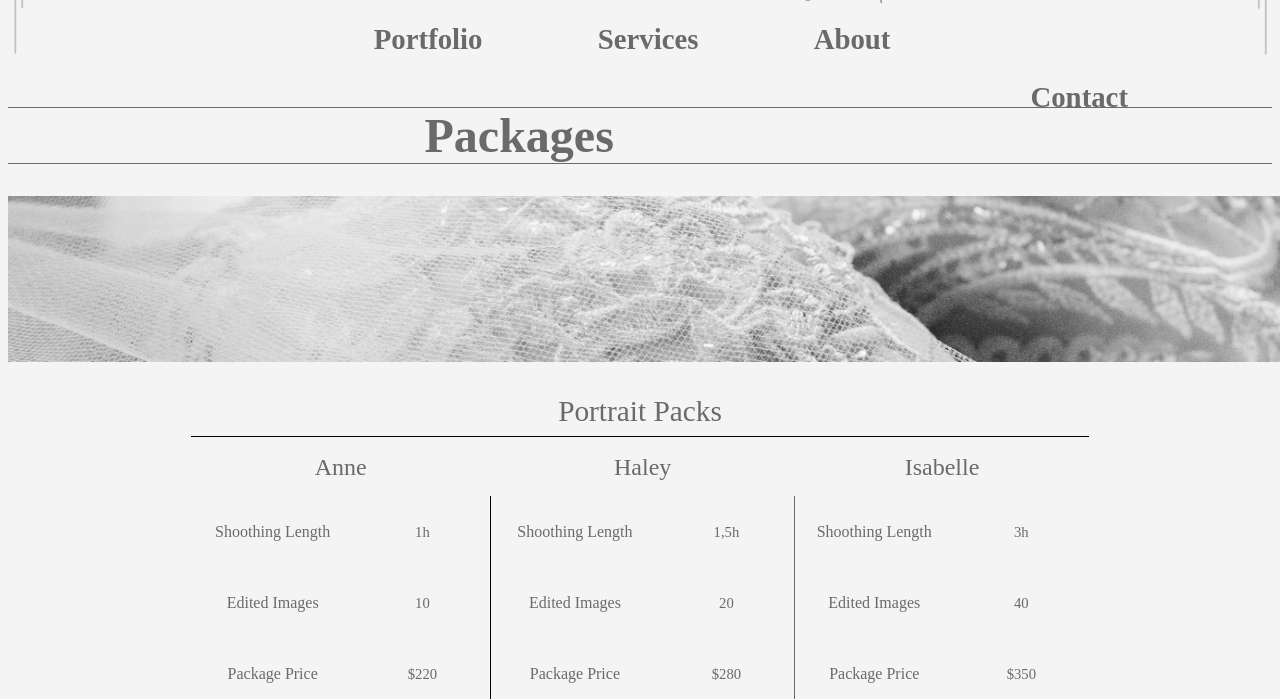
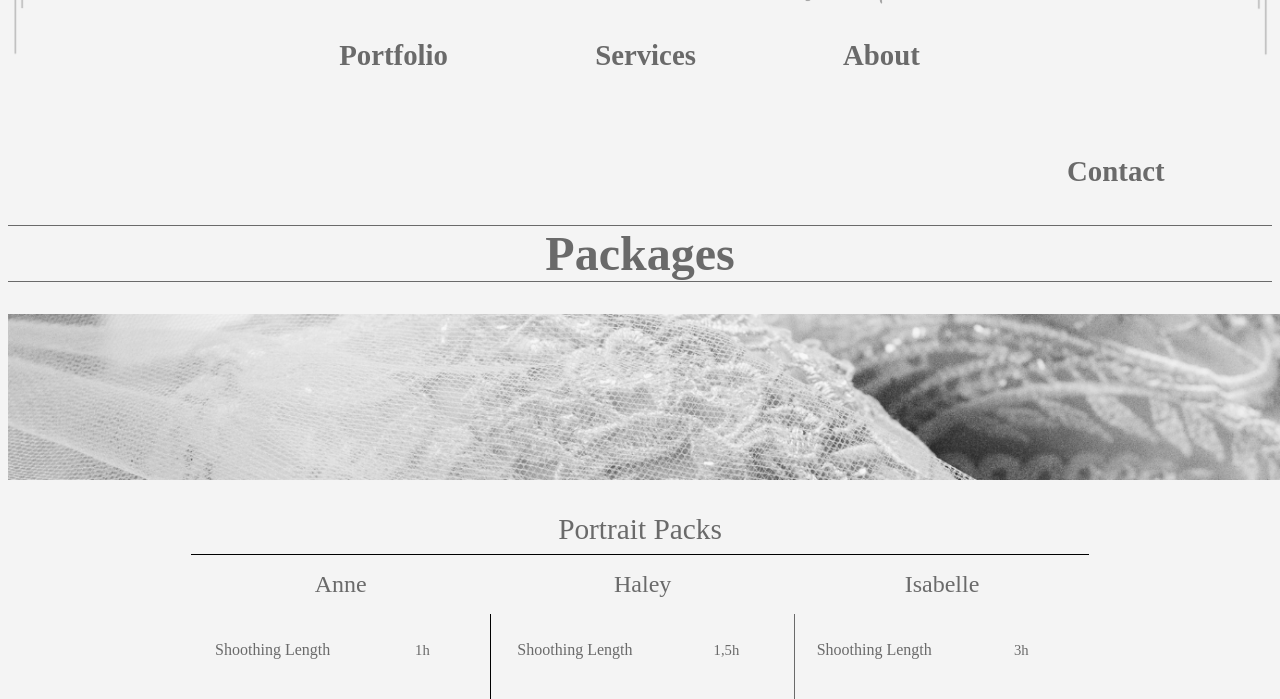
Before and after one commit to J3sseT/WhiteFoxStudio, a plain HTML site: page Pages/Services.html in a window 1280 px wide. Shown: the part 101-800 px from the top of the page. Drawn offline with Linux system fonts and the light colour scheme.

Commit message:
Navigation added; contact and service pages updated

```diff
--- a/Pages/Services.html
+++ b/Pages/Services.html
@@ -27,12 +27,19 @@
 
         <main>
 
-            <h4>
-            <a href="../Pages/Portfolio.html" id="Portfolio">Portfolio</a>
-            <a href="../Pages/Services.html" id="Services">Services</a>
-            <a href="../Pages/About" id="About">About</a>
-            <a href="../Pages/Contact.html" id="Contact">Contact</a>
-            </h4>
+            <nav id="navMenu">
+                <ul>
+                    <li><a href="../Pages/Portfolio.html" >Portfolio</a></li>
+                        <ul>
+                            <li><a href="../Pages/leo&ohle.html">Leo and Ohle</a></li>
+                            <li><a href="../Pages/mel&lars.html">Melina and Lars</a></li>
+                            <li><a href="../Pages/misty&david.html">Misty and David</a></li>
+                        </ul>
+                    <li><a href="../Pages/Services.html" >Services</a></li>
+                    <li><a href="../Pages/About">About</a></li>
+                    <li><a href="../Pages/Contact.html">Contact</a></li>
+                </ul>
+            </nav>
 
             <h1>Packages</h1>
             <object>
--- a/Styles/Contact.css
+++ b/Styles/Contact.css
@@ -1,73 +1,184 @@
 @import url('https://fonts.googleapis.com/css2?family=Quicksand:wght@600&family=Source+Code+Pro:wght@400&display=swap');
+
 html {
-    background-color: #202020;
+    background-color: #f4f4f4;
+    background-size: cover;
+    background-repeat: no-repeat;
+    background-position: center;
 }
-header h1 {
-    margin-top: 1em;
-    margin-left: 1em;
+
+/* Lines Top */
+#lu {
+    z-index: -2;
+    float: left;
+    margin-top: 0em;
+    margin-left: 0.2em;
+    opacity: 0.5;
+
 }
-header h1 a {
-    font-family: "Quicksand", sans-serif;
+
+#ru {
+    z-index: -2;
+    float: right;
+    margin-top: 0em;
+    margin-right: 0.2em;
+    opacity: 0.5;
+}
+
+/*Images*/
+#Title {
+    z-index: -2;
+    position: absolute;
+    margin-left: 34em;
+}
+
+#Fox1 {
+    position: absolute;
+    z-index: -1;
+    margin-top: 2.5em;
+    margin-left: 10em;
+}
+
+#Fox2 {
+    position: absolute;
+    float: right;
+    z-index: -1;
+    margin-top: 2.5em;
+    margin-left: 54em;
+}
+
+/* Menu */
+#navMenu {
+    margin-left: 11em;
+}
+#navMenu ul {
+    position: relative;
+    list-style: none;
+}
+#navMenu ul li {
+    padding-right: 2em;
+    list-style: none;
+    float: left;
+}
+#navMenu ul ul {
+    display: none;
+    position: absolute;
+    top: 100%;
+}
+#navMenu ul ul li {
+    float: none;
+    border: none;
+}
+#navMenu ul li:hover > ul {
+    display: block;
+}
+#navMenu > ul::after {
+    content: "";
+    display: block;
+    clear: both;
+}
+#navMenu a {
     text-decoration: none;
-    color: white;
-    float: left;
-    font-size: 1.5em;
+    color: #6a6a6a;
+    background-color: #f4f4f4;
+    font-family: serif;
+    font-size: 1.8em;
+    font-weight: bold;
+    line-height: 2em;
+    margin-top: 3em;
+    margin-left: 4em;
+
 }
-header h1 a:visited {
+#navMenu ul li a {
+	text-align: center;
+	display: block;
+	text-decoration: none;
+}
+#navMenu a:visited {
     text-decoration: none;
+
 }
-nav h4 {
-    float: right;
-    list-style: none;
-	position: relative;
-    margin-right: 1em;
+#navMenu ul li a:hover {
+    color: #6e1c25;
 }
-nav a {
-	text-align: center;
-	width: 5em;
-	text-decoration: none;
-	color: white;
-    font-family: "Quicksand", sans-serif;
-    font-size: 1.5em;
-    letter-spacing: .1em;
-    background-color: darkgray;
-    border-radius: 1em;
-    padding: 0.5em 1em 0.5em 1em;
+/*Service Options*/
+main {
+
 }
-section h1 {
-    color: white;
-    font-family: "Quicksand", sans-serif;
-    padding-top: 10em;
-    margin-left: 4em;
+h2 {
+    font-family: serif;
+    font-size: 3em;
+    margin-top: 0.5em;
+    border-top: 0.02em solid #6a6a6a;
+    border-bottom: 0.02em solid #6a6a6a;
+    color: #6a6a6a;
     text-align: center;
 }
 #contact {
-    color: white;
-    float: inherit;
     border: none;
-    margin-right: 35em;
-    float: right;
+    margin-right: 37em;
+    text-align: right;
 }
 #contact label {
-    text-align: right;
-    width: 8em;
-    float: left;
-    line-height: 2em;
-    font-family: "Quicksand", sans-serif;
-    font-size: 1.5em;
+    padding-right: 1em;
+    line-height: 3.5em;
+    font-family: serif;
+    font-weight: bold;
+    color: #6a6a6a;
+    font-size: 1.2em;
 }
 #contact input {
-    margin-left: 2em;
     height: 2em;
-    width: 10em;
-    font-family: "Quicksand", sans-serif;
-    font-size: 1.5em;
+    width: 15em;
+    font-size: 1.2em;
+    font-family: serif;
+}
+#contact #messageLabel {
+    vertical-align: top;
+}
+#contact #message {
+    width: 15.1em;
+    height: 10em;
+    font-family: serif;
+    font-size: 1.2em;
+    flex-wrap: wrap;
+    vertical-align: top;
+    border: 1px solid black;
+}
+#button {
+    position: absolute;
+    left: 32em;
+    width: 15em;
+    font-size: 1.2em;
+    margin-top: 1em;
+    font-family: serif;
+    font-weight: bold;
+    background-color: #e0e0e0;
+    color: #4a4a4a;
+    border: 1px solid black;
+    cursor: pointer;
+}
+/*Footer*/
+footer {
+    z-index: 5;
+    text-align: center;
+    margin-top: 12em;
+    font-family: sans-serif;
+    color: #6a6a6a;
+    font-size: 0.7em;
+}
+
+/* Lines Bottom */
+#ll {
+    z-index: -2;
+    float: left;
+    margin-top: -11.2em;
+    opacity: 0.5;
+
+}
+#rl {
+    z-index: -2;
     float: right;
+    margin-top: -11.2em;
+    opacity: 0.5;
 }
-footer {
-    text-align: center;
-    padding-top: 40em;
-    font-family: "Quicksand", sans-serif;
-    color: white;
-    font-size: 1em;
-}
--- a/Styles/Portfolio.css
+++ b/Styles/Portfolio.css
@@ -50,70 +50,62 @@ html {
 
 
 /* Menu */
-h4 {
-    z-index: 4;
+#navMenu {
+    margin-left: 11em;
+}
+#navMenu ul {
+    position: relative;
+    list-style: none;
+}
+#navMenu ul li {
+    padding-right: 2em;
+    list-style: none;
+    float: left;
+}
+#navMenu ul ul {
+    display: none;
+    position: absolute;
+    top: 100%;
+}
+#navMenu ul ul li {
+    float: none;
+    border: none;
+}
+#navMenu ul li:hover > ul {
+    display: block;
+}
+#navMenu > ul::after {
+    content: "";
+    display: block;
+    clear: both;
+}
+#navMenu a {
+    text-decoration: none;
+    color: #6a6a6a;
+    background-color: #f4f4f4;
+    font-family: serif;
     font-size: 1.8em;
     line-height: 2em;
     margin-top: 3em;
-    margin-left: 15.7em;
-    background-color: none;
-    font-family: serif;
+    margin-left: 4em;
+    font-weight: bold;
 
 }
-a {
+#navMenu ul li a {
+	text-align: center;
+	display: block;
+	text-decoration: none;
+}
+#navMenu a:visited {
     text-decoration: none;
-    color: #6a6a6a;
+
 }
-a:visited {
-    text-decoration: none;
-}
-a:hover {
+#navMenu ul li a:hover {
     color: #6e1c25;
 }
-#Portfolio {
-    z-index: 6;
-    float: left;
-    padding-right: 4em;
-    margin-left: -3em;
-}
-#Services {
-    z-index: 6;
-    float: left;
-    padding-right: 4em;
-
-}
-#About {
-    z-index: 6;
-    padding-right: 4em;
-
-}
-#Contact {
-    z-index: 6;
-    float: right;
-    padding-right: 5em;
-}
-
-ul {
-  list-style-type: none;
-  margin: 0;
-  padding: 0;
-  overflow: hidden;
-}
-
-li {
-  float: left;
-}
-
-li a {
-  display: block;
-  padding: 8px;
-  background-color: #dddddd;
-}
-
 /*Service Options*/
 
 h1 {
-    z-index: 8;
     font-family: serif;
     font-size: 3em;
     margin-top: 0.5em;
--- a/Styles/Services.css
+++ b/Styles/Services.css
@@ -54,67 +54,59 @@ html {
 }
 
 /* Menu */
-h4 {
-    z-index: 4;
+#navMenu {
+    margin-left: 11em;
+}
+#navMenu ul {
+    position: relative;
+    list-style: none;
+}
+#navMenu ul li {
+    padding-right: 2em;
+    list-style: none;
+    float: left;
+}
+#navMenu ul ul {
+    display: none;
+    position: absolute;
+    top: 100%;
+}
+#navMenu ul ul li {
+    float: none;
+    border: none;
+}
+#navMenu ul li:hover > ul {
+    display: block;
+}
+#navMenu > ul::after {
+    content: "";
+    display: block;
+    clear: both;
+}
+#navMenu a {
+    text-decoration: none;
+    color: #6a6a6a;
+    background-color: #f4f4f4;
+    font-family: serif;
     font-size: 1.8em;
     line-height: 2em;
     margin-top: 3em;
-    margin-left: 15.7em;
-    background-color: none;
-    font-family: serif;
-    text-shadow: 0.2em 0.2em 0.2em 0.2em;
+    margin-left: 4em;
+    font-weight: bold;
 
 }
-a {
+#navMenu ul li a {
+	text-align: center;
+	display: block;
+	text-decoration: none;
+}
+#navMenu a:visited {
     text-decoration: none;
-    color: #6a6a6a;
+
 }
-a:visited {
-    text-decoration: none;
-}
-a:hover {
+#navMenu ul li a:hover {
     color: #6e1c25;
 }
-#Portfolio {
-    z-index: 6;
-    float: left;
-    padding-right: 4em;
-    margin-left: -3em;
-}
-#Services {
-    z-index: 6;
-    float: left;
-    padding-right: 4em;
-
-}
-#About {
-    z-index: 6;
-    padding-right: 4em;
-
-}
-#Contact {
-    z-index: 6;
-    float: right;
-    padding-right: 5em;
-}
-
-ul {
-  list-style-type: none;
-  margin: 0;
-  padding: 0;
-  overflow: hidden;
-}
-
-li {
-  float: left;
-}
-
-li a {
-  display: block;
-  padding: 8px;
-  background-color: #dddddd;
-}
-
 /*Service Options*/
 
 h1 {
```
Also changed, not shown: Pages/Contact.html (+31 -45 lines), Pages/Portfolio.html (+18 -9 lines).
